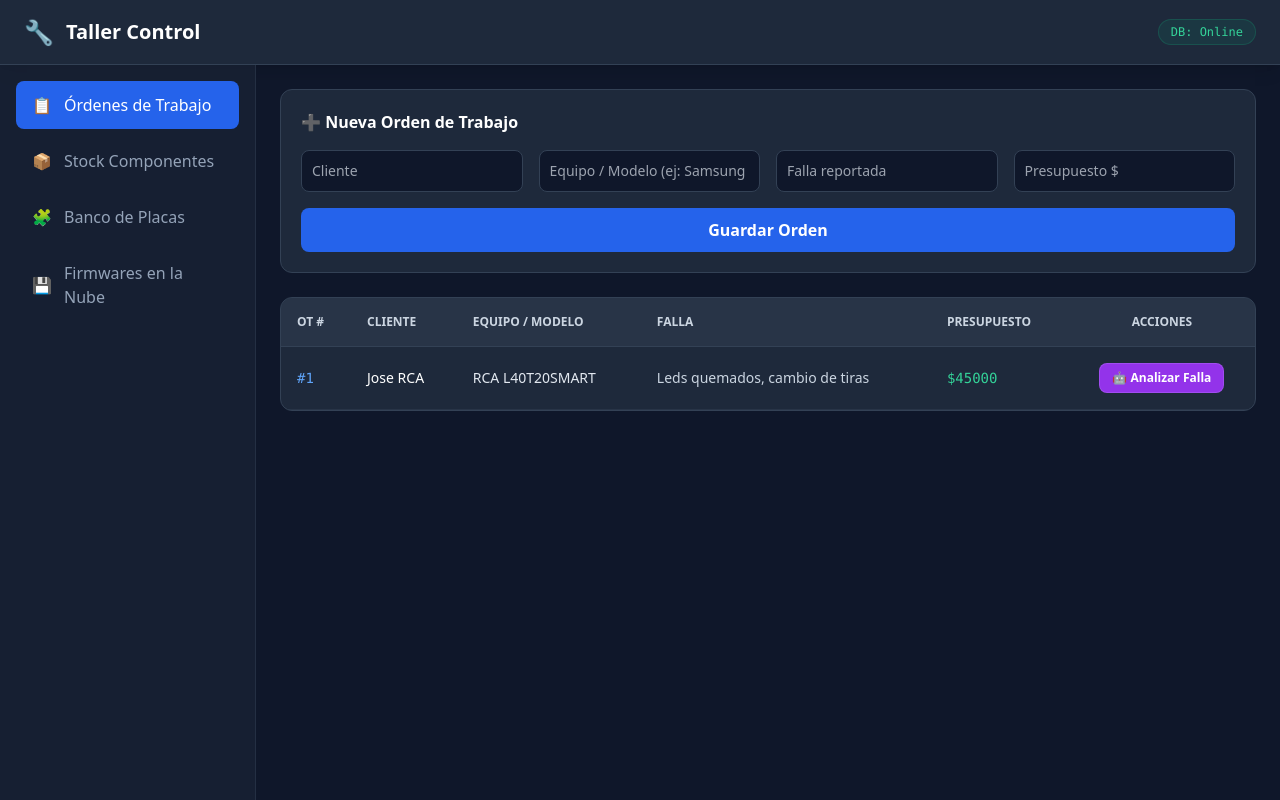
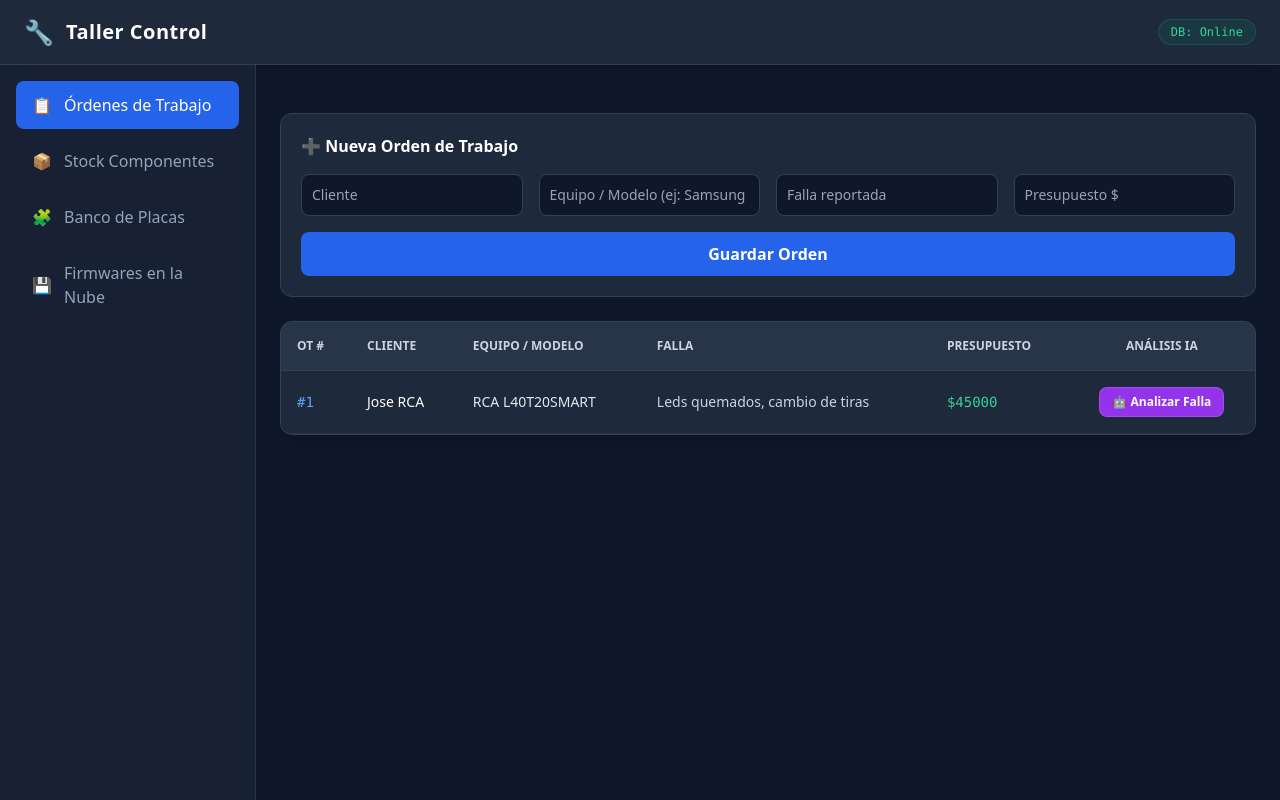
Before and after one commit to fbncastelli-bot/taller-control, a Flask app: page / in a window 1280 px wide. Run offline with Flask 3, Linux system fonts and the light colour scheme; some libraries are stand-ins or nearby versions.

Commit message:
Update index.html

```diff
--- a/templates/index.html
+++ b/templates/index.html
@@ -3,28 +3,50 @@
 <head>
     <meta charset="UTF-8">
     <meta name="viewport" content="width=device-width, initial-scale=1.0">
-    <title>Taller Control</title>
+    <title>Taller Control - Sistema Integrado</title>
     <script src="https://cdn.tailwindcss.com"></script>
 </head>
 <body class="bg-slate-900 text-slate-100 min-h-screen flex flex-col font-sans">
 
+    <!-- HEADER -->
     <header class="bg-slate-800 border-b border-slate-700 px-6 py-4 flex justify-between items-center shadow-lg">
         <div class="flex items-center gap-3">
             <span class="text-2xl">🔧</span>
-            <h1 class="text-xl font-bold text-white">Taller Control</h1>
+            <h1 class="text-xl font-bold text-white tracking-wide">Taller Control</h1>
         </div>
-        <span class="text-xs bg-emerald-500/10 text-emerald-400 border border-emerald-500/20 px-3 py-1 rounded-full font-mono">DB: Online</span>
+        <div class="flex items-center gap-3">
+            <span class="text-xs bg-emerald-500/10 text-emerald-400 border border-emerald-500/20 px-3 py-1 rounded-full font-mono">DB: Online</span>
+        </div>
     </header>
 
     <div class="flex-1 flex w-full mx-auto">
-        <aside class="w-64 bg-slate-800/50 border-r border-slate-700/50 p-4 flex flex-col gap-2">
-            <button onclick="cambiarPestana('sec-ordenes', this)" class="btn-nav w-full text-left px-4 py-3 rounded-lg font-medium bg-blue-600 text-white flex items-center gap-3 transition">📋 <span>Órdenes de Trabajo</span></button>
-            <button onclick="cambiarPestana('sec-repuestos', this)" class="btn-nav w-full text-left px-4 py-3 rounded-lg font-medium text-slate-400 hover:bg-slate-700/50 hover:text-white flex items-center gap-3 transition">📦 <span>Stock Componentes</span></button>
-            <button onclick="cambiarPestana('sec-placas', this)" class="btn-nav w-full text-left px-4 py-3 rounded-lg font-medium text-slate-400 hover:bg-slate-700/50 hover:text-white flex items-center gap-3 transition">🧩 <span>Banco de Placas</span></button>
-            <button onclick="cambiarPestana('sec-firmwares', this)" class="btn-nav w-full text-left px-4 py-3 rounded-lg font-medium text-slate-400 hover:bg-slate-700/50 hover:text-white flex items-center gap-3 transition">💾 <span>Firmwares en la Nube</span></button>
+        <!-- NAVEGACIÓN LATERAL -->
+        <aside class="w-64 bg-slate-800/60 border-r border-slate-700/60 p-4 flex flex-col gap-2">
+            <button onclick="cambiarPestana('sec-ordenes', this)" class="btn-nav w-full text-left px-4 py-3 rounded-lg font-medium bg-blue-600 text-white flex items-center gap-3 transition">
+                📋 <span>Órdenes de Trabajo</span>
+            </button>
+            <button onclick="cambiarPestana('sec-repuestos', this)" class="btn-nav w-full text-left px-4 py-3 rounded-lg font-medium text-slate-400 hover:bg-slate-700/50 hover:text-white flex items-center gap-3 transition">
+                📦 <span>Stock Componentes</span>
+            </button>
+            <button onclick="cambiarPestana('sec-placas', this)" class="btn-nav w-full text-left px-4 py-3 rounded-lg font-medium text-slate-400 hover:bg-slate-700/50 hover:text-white flex items-center gap-3 transition">
+                🧩 <span>Banco de Placas</span>
+            </button>
+            <button onclick="cambiarPestana('sec-firmwares', this)" class="btn-nav w-full text-left px-4 py-3 rounded-lg font-medium text-slate-400 hover:bg-slate-700/50 hover:text-white flex items-center gap-3 transition">
+                💾 <span>Firmwares en la Nube</span>
+            </button>
         </aside>
 
+        <!-- CONTENIDO PRINCIPAL -->
         <main class="flex-1 p-6 space-y-6 overflow-y-auto">
+
+            <!-- MODAL / DIAGNÓSTICO IA -->
+            <div id="panelResultadoIA" class="hidden bg-slate-800 border border-purple-500/50 rounded-xl p-5 space-y-3 shadow-2xl">
+                <div class="flex justify-between items-center border-b border-slate-700 pb-3">
+                    <h4 class="text-md font-bold text-purple-400 flex items-center gap-2">🤖 Diagnóstico Técnico IA</h4>
+                    <button onclick="document.getElementById('panelResultadoIA').classList.add('hidden')" class="text-slate-400 hover:text-white font-bold">✕ Cerrar</button>
+                </div>
+                <pre id="textoResultadoIA" class="whitespace-pre-wrap text-sm text-slate-200 font-sans leading-relaxed bg-slate-900/60 p-4 rounded-lg border border-slate-700/50"></pre>
+            </div>
 
             <!-- ÓRDENES DE TRABAJO -->
             <section id="sec-ordenes" class="space-y-6">
@@ -39,15 +61,7 @@
                     </form>
                 </div>
 
-                <div id="panelResultadoIA" class="hidden bg-slate-800 border border-purple-500/40 rounded-xl p-5 space-y-3">
-                    <div class="flex justify-between items-center border-b border-slate-700 pb-3">
-                        <h4 class="text-md font-bold text-purple-400 flex items-center gap-2">🤖 Diagnóstico Técnico IA</h4>
-                        <button onclick="document.getElementById('panelResultadoIA').classList.add('hidden')" class="text-slate-400 hover:text-white font-bold">✕ Cerrar</button>
-                    </div>
-                    <pre id="textoResultadoIA" class="whitespace-pre-wrap text-sm text-slate-200 font-sans leading-relaxed"></pre>
-                </div>
-
-                <div class="bg-slate-800 rounded-xl border border-slate-700 overflow-hidden">
+                <div class="bg-slate-800 rounded-xl border border-slate-700 overflow-hidden shadow-lg">
                     <table class="w-full text-left border-collapse">
                         <thead>
                             <tr class="bg-slate-700/50 text-slate-300 text-xs uppercase border-b border-slate-700">
@@ -56,7 +70,7 @@
                                 <th class="p-4">Equipo / Modelo</th>
                                 <th class="p-4">Falla</th>
                                 <th class="p-4">Presupuesto</th>
-                                <th class="p-4 text-center">Acciones</th>
+                                <th class="p-4 text-center">Análisis IA</th>
                             </tr>
                         </thead>
                         <tbody id="tablaOrdenesBody" class="divide-y divide-slate-700/50 text-sm"></tbody>
@@ -77,7 +91,7 @@
                     </form>
                 </div>
 
-                <div class="bg-slate-800 rounded-xl border border-slate-700 overflow-hidden">
+                <div class="bg-slate-800 rounded-xl border border-slate-700 overflow-hidden shadow-lg">
                     <table class="w-full text-left border-collapse">
                         <thead>
                             <tr class="bg-slate-700/50 text-slate-300 text-xs uppercase border-b border-slate-700">
@@ -85,8 +99,8 @@
                                 <th class="p-4">Componente</th>
                                 <th class="p-4">Ubicación</th>
                                 <th class="p-4">Stock</th>
-                                <th class="p-4 text-center">Ajuste Cantidad</th>
-                                <th class="p-4 text-center">Datasheet / PDF</th>
+                                <th class="p-4 text-center">Ajuste</th>
+                                <th class="p-4 text-center">Búsquedas / Archivos</th>
                             </tr>
                         </thead>
                         <tbody id="tablaRepuestosBody" class="divide-y divide-slate-700/50 text-sm"></tbody>
@@ -106,14 +120,14 @@
                     </form>
                 </div>
 
-                <div class="bg-slate-800 rounded-xl border border-slate-700 overflow-hidden">
+                <div class="bg-slate-800 rounded-xl border border-slate-700 overflow-hidden shadow-lg">
                     <table class="w-full text-left border-collapse">
                         <thead>
                             <tr class="bg-slate-700/50 text-slate-300 text-xs uppercase border-b border-slate-700">
                                 <th class="p-4">Tipo</th>
                                 <th class="p-4">Código Chasis</th>
                                 <th class="p-4">Modelo TV</th>
-                                <th class="p-4 text-center">Diagrama PDF</th>
+                                <th class="p-4 text-center">Consultas / Repuestos</th>
                             </tr>
                         </thead>
                         <tbody id="tablaPlacasBody" class="divide-y divide-slate-700/50 text-sm"></tbody>
@@ -124,16 +138,16 @@
             <!-- FIRMWARES EN LA NUBE -->
             <section id="sec-firmwares" class="space-y-6 hidden">
                 <div class="bg-slate-800 p-4 rounded-xl border border-slate-700">
-                    <h2 class="text-lg font-semibold text-white">💾 Archivos de Firmware SPI / eMMC</h2>
+                    <h2 class="text-lg font-semibold text-white">💾 Repositorio de Firmwares (SPI Flash / eMMC)</h2>
                 </div>
-                <div class="bg-slate-800 rounded-xl border border-slate-700 overflow-hidden">
+                <div class="bg-slate-800 rounded-xl border border-slate-700 overflow-hidden shadow-lg">
                     <table class="w-full text-left border-collapse">
                         <thead>
                             <tr class="bg-slate-700/50 text-slate-300 text-xs uppercase border-b border-slate-700">
-                                <th class="p-4">Chasis / Código</th>
+                                <th class="p-4">Chasis / PCB</th>
                                 <th class="p-4">Modelo TV</th>
                                 <th class="p-4">Tipo Memoria</th>
-                                <th class="p-4 text-center">Descarga / Binario</th>
+                                <th class="p-4 text-center">Descarga</th>
                             </tr>
                         </thead>
                         <tbody id="tablaFirmwaresBody" class="divide-y divide-slate-700/50 text-sm"></tbody>
```
